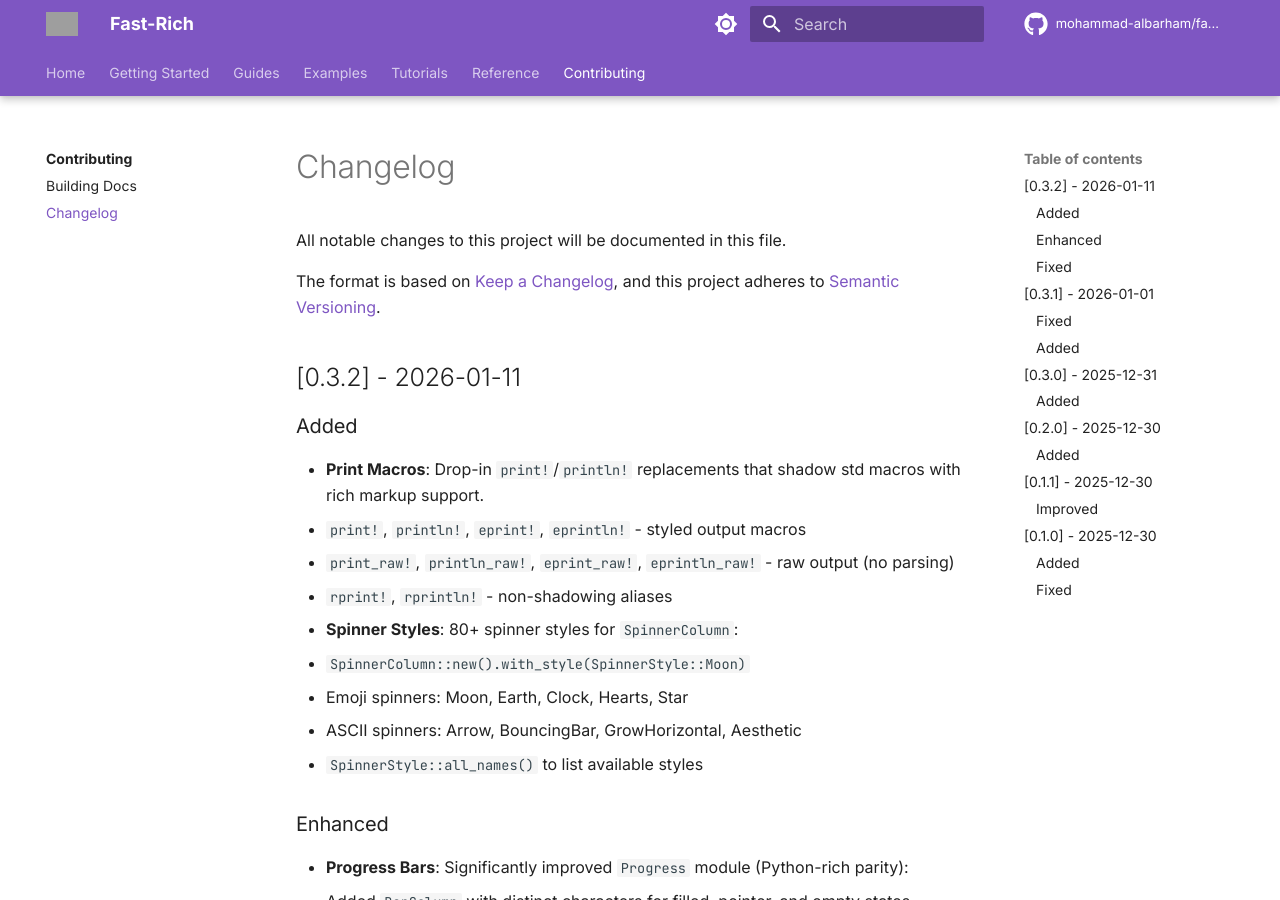
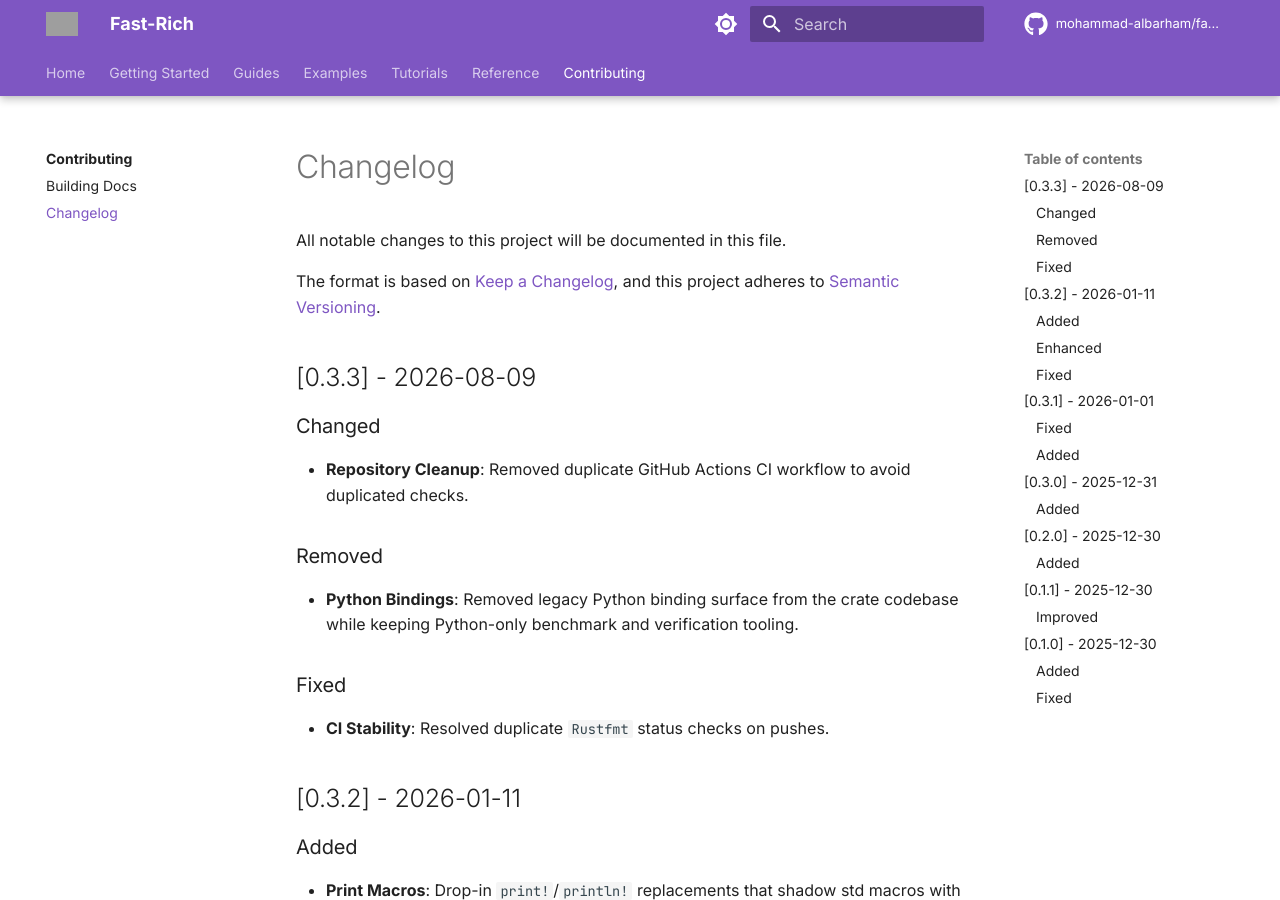
Before and after one commit to mohammad-albarham/fast-rich, an MkDocs documentation site: the page built from docs/CHANGELOG.md, in a window 1280 px wide and 900 px high. Built offline with MkDocs 1.6.1 and Material for MkDocs 9.7.7, drawn with Linux system fonts in a browser that asks for light colours; comment, search, counter and statistics services are not loaded; grey boxes are pictures that could not be loaded.

Commit message:
chore(release): bump version to 0.3.3

```diff
--- a/Cargo.toml
+++ b/Cargo.toml
@@ -1,6 +1,6 @@
 [package]
 name = "fast-rich"
-version = "0.3.2"
+version = "0.3.3"
 edition = "2021"
 license = "MIT OR Apache-2.0"
 description = "A Rust port of Python's Rich library for beautiful terminal formatting"
--- a/docs/CHANGELOG.md
+++ b/docs/CHANGELOG.md
@@ -4,6 +4,17 @@ All notable changes to this project will be documented in this file.
 
 The format is based on [Keep a Changelog](https://keepachangelog.com/en/1.0.0/),
 and this project adheres to [Semantic Versioning](https://semver.org/spec/v2.0.0.html).
+
+## [0.3.3] - 2026-08-09
+
+### Changed
+- **Repository Cleanup**: Removed duplicate GitHub Actions CI workflow to avoid duplicated checks.
+
+### Removed
+- **Python Bindings**: Removed legacy Python binding surface from the crate codebase while keeping Python-only benchmark and verification tooling.
+
+### Fixed
+- **CI Stability**: Resolved duplicate `Rustfmt` status checks on pushes.
 
 ## [0.3.2] - 2026-01-11
 
```
